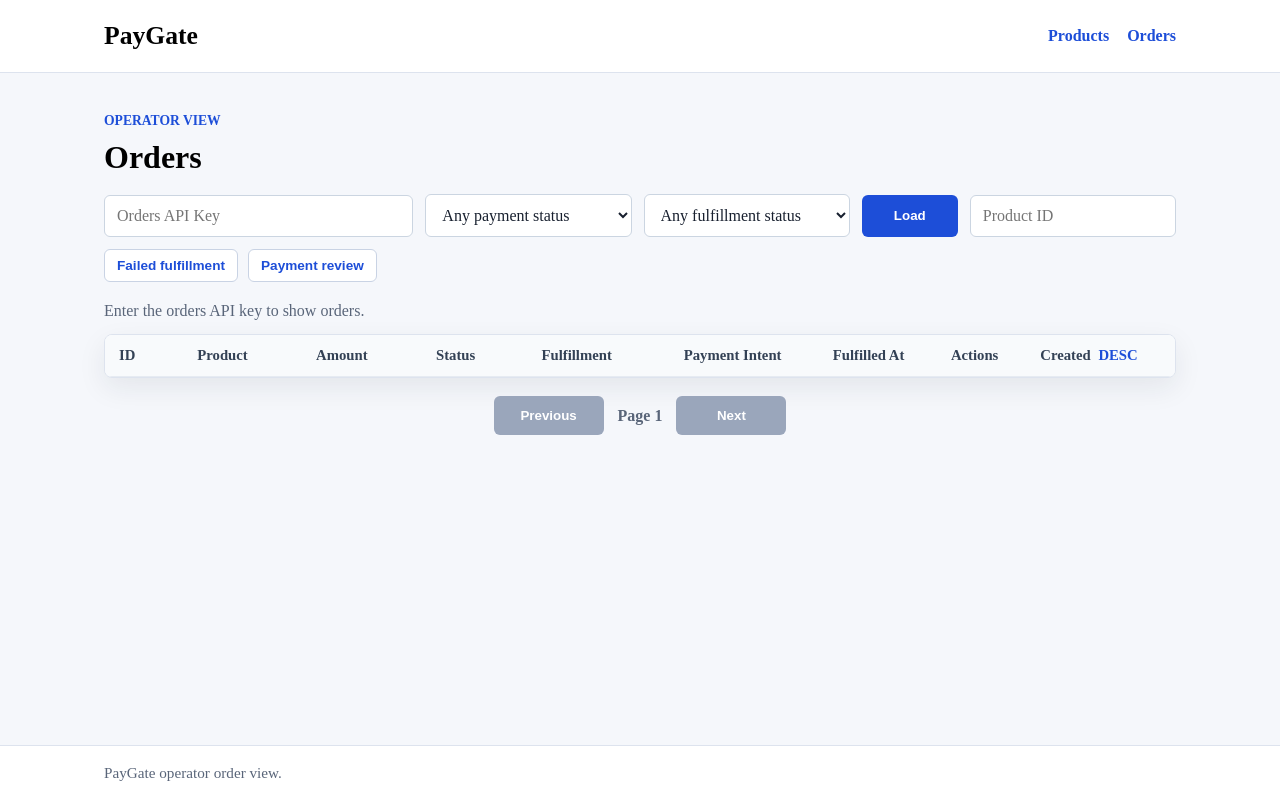
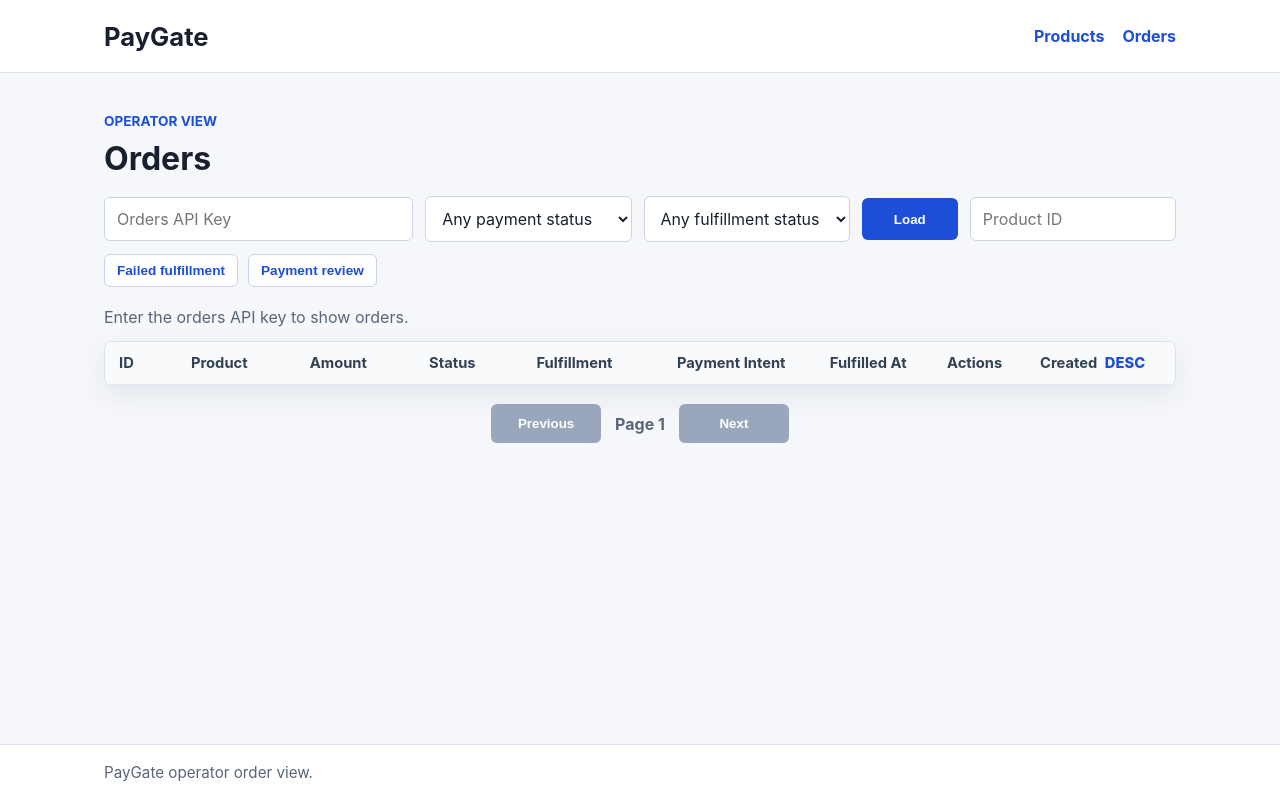
Before and after one commit to AlexBorodin25/PayGate, a FastAPI app: page /orders-ui in a window 1280 px wide. Run offline with FastAPI, Linux system fonts and the light colour scheme; lists and menus that the app fills with data are empty; parts of the project's set-up code (start-up, migrations or seed data) failed here and were passed over.

Commit message:
Font change

```diff
--- a/app/static/style.css
+++ b/app/static/style.css
@@ -1,7 +1,7 @@
-Replace your full app/static/style.css with this cleaned-up version. It fixes the broken duplicate CSS near .table-action, puts Load before Product ID, and forces all product images to the same size.
+
 :root {
     color-scheme: light;
-    font-family: system-ui, "Segoe UI", sans-serif;
+    font-family: Inter, system-ui, "Segoe UI", sans-serif;
     color: #18202f;
     background: #f5f7fb;
 }
@@ -16,6 +16,17 @@ body {
     background: #f5f7fb;
     display: flex;
     flex-direction: column;
+}
+
+html,
+body,
+main,
+header,
+footer,
+input,
+select,
+textarea {
+    font-family: Inter, system-ui, "Segoe UI", sans-serif;
 }
 
 .site-header {
```
